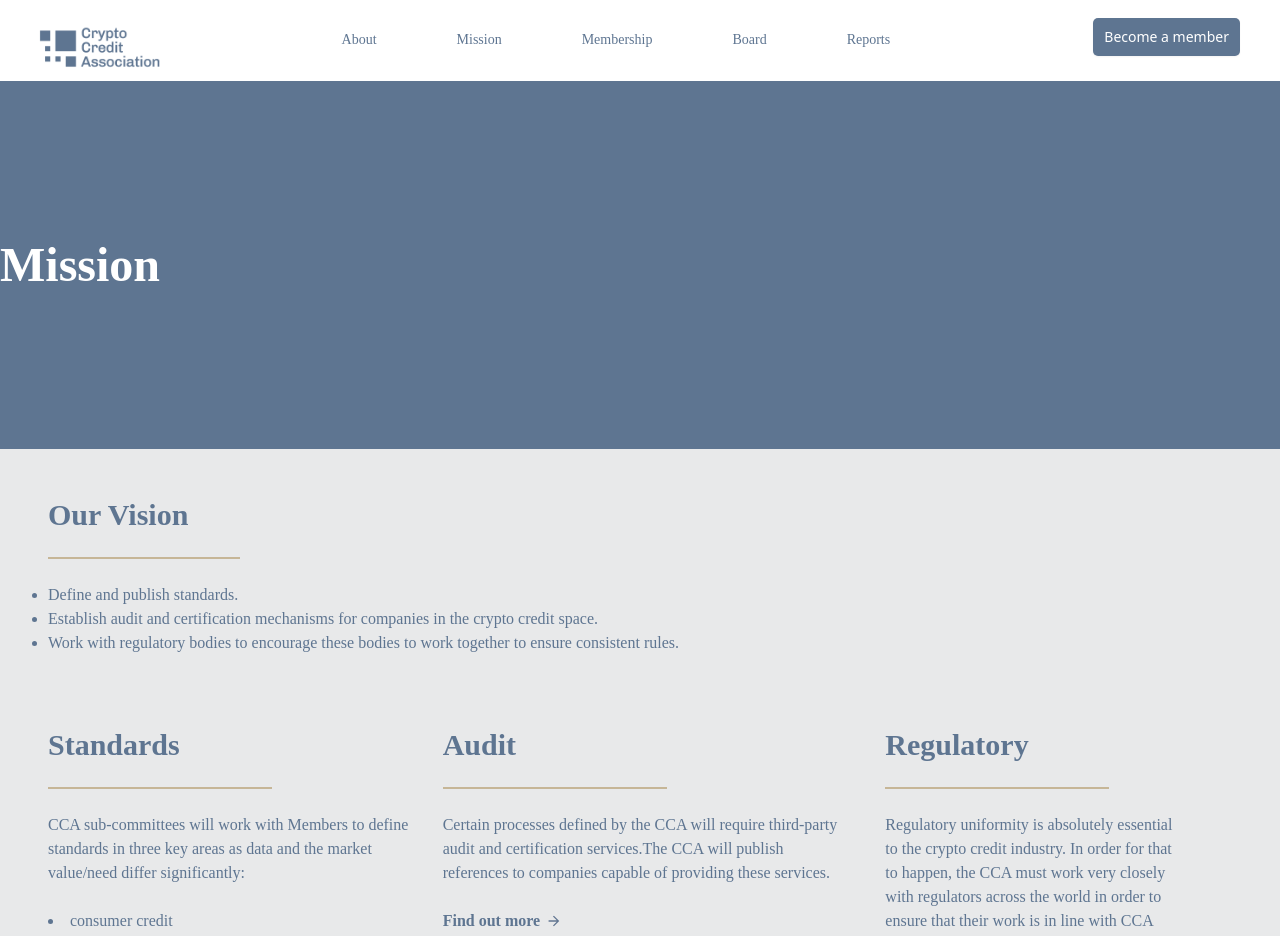
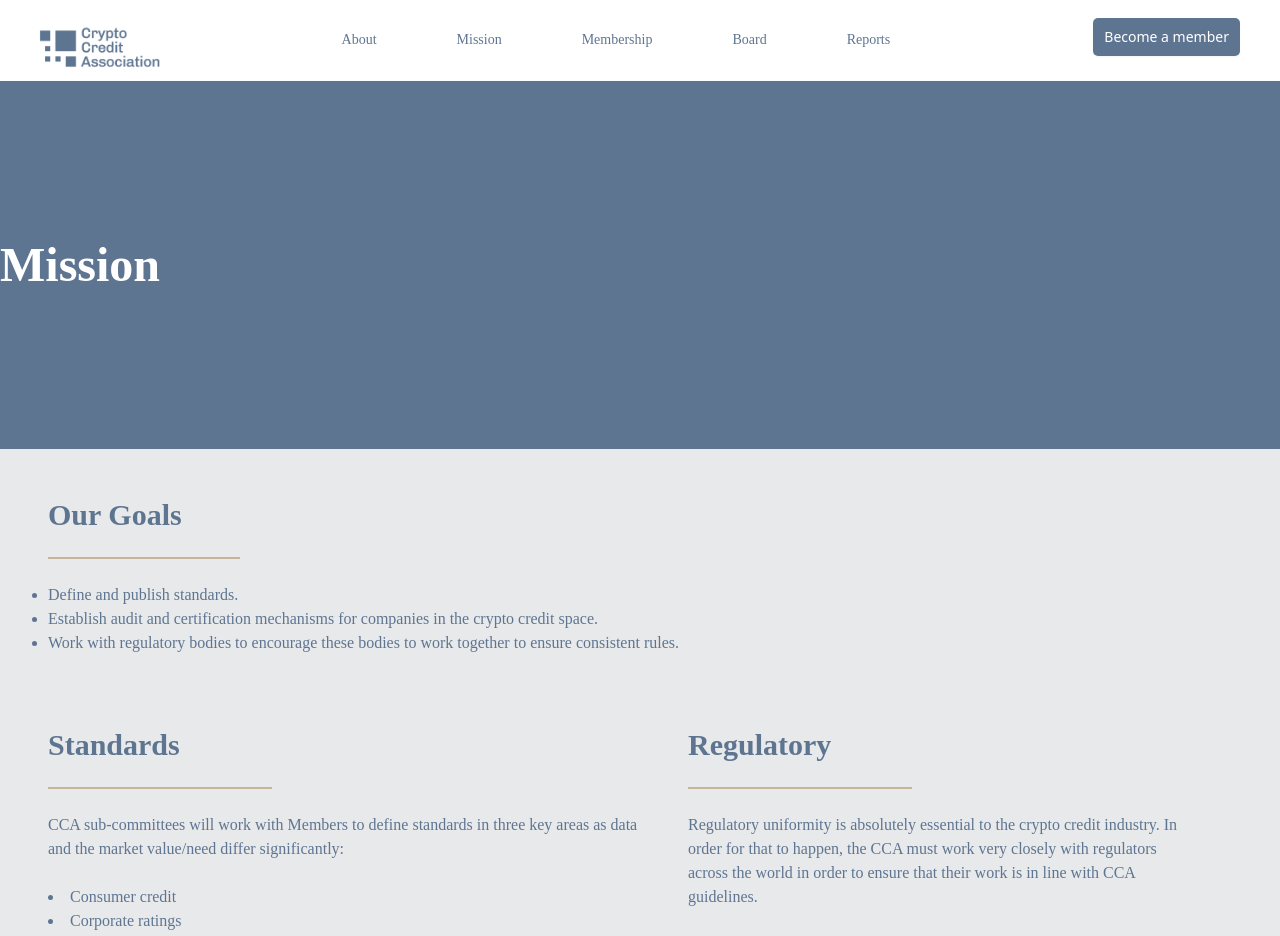
Before and after one commit to crypto-credit-association/cca-website, a Next.js app: page /mission in a window 1280 px wide. Shown: the top 936 px of the page. Built offline with nearby package versions, Linux system fonts and the light colour scheme; a web font is replaced by a local one.

Commit message:
Mission page copy update

```diff
--- a/pages/mission.js
+++ b/pages/mission.js
@@ -17,7 +17,7 @@ function Mission() {
             <div className="bg-gray">
                 <div className="max-w-7xl m-auto px-5 lg:px-12 py-12">
                     <div>
-                        <h3 className="pb-6 text-3xl font-bold">Our Vision</h3>
+                        <h3 className="pb-6 text-3xl font-bold">Our Goals</h3>
                         <div className="border-b-2 border-gold w-48"></div>
                         <ul className="ml-5 md:ml-0 py-6 list-outside list-disc">
                             <li>Define and publish standards.</li>
@@ -25,26 +25,15 @@ function Mission() {
                             <li>Work with regulatory bodies to encourage these bodies to work together to ensure consistent rules.</li>
                         </ul>
                     </div>
-                    <div className="grid grid-cols-1 md:grid-cols-3">
+                    <div className="grid grid-cols-1 md:grid-cols-2">
                         <div>
                             <h3 className="pt-12 pb-6 text-3xl font-bold">Standards</h3>
                             <div className="border-b-2 border-gold w-56"></div>
                             <p className="py-6">CCA sub-committees will work with Members to define standards in three key  areas as data and the market value/need differ significantly:</p>
                             <ul className="list-inside list-disc">
-                                <li>consumer credit</li>
-                                <li>private company credit, and</li>
-                                <li>public company ratings</li>
+                                <li>Consumer credit</li>
+                                <li>Corporate ratings</li>
                             </ul>
-                        </div>
-                        <div>
-                            <h3 className="pt-12 pb-6 text-3xl font-bold">Audit</h3>
-                            <div className="border-b-2 border-gold w-56"></div>
-                            <p className="py-6">Certain processes defined by the CCA will require third-party audit and certification services.The CCA will publish references to companies capable of providing these services.</p>
-                            <Link href="/audits" rel="noreferrer"><p className="cursor-pointer flex font-semibold">Find out more<img
-                                className="ml-2"
-                                src="/svg/arrow-blue.svg"
-                                alt="Download icon"
-                            /></p></Link>
                         </div>
                         <div className="md:mx-12">
                             <h3 className="pt-12 pb-6 text-3xl font-bold">Regulatory</h3>
```
